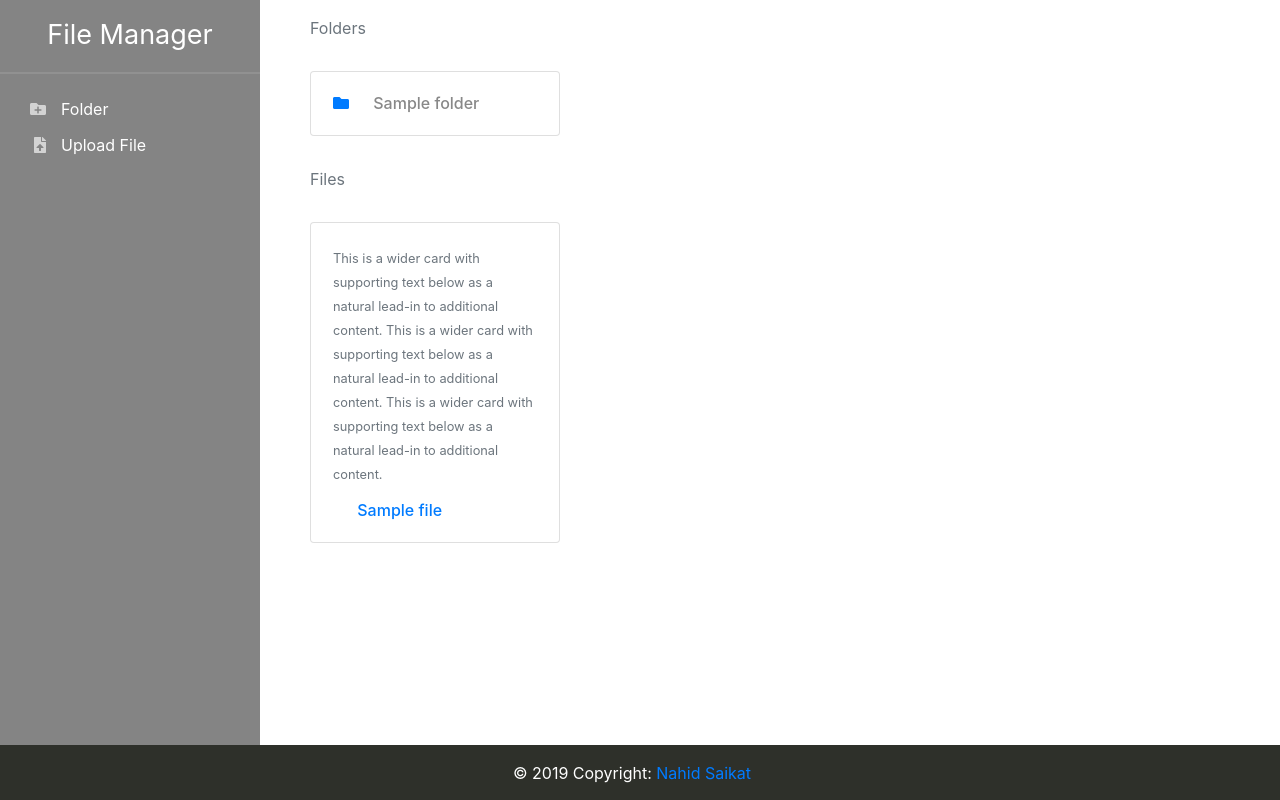
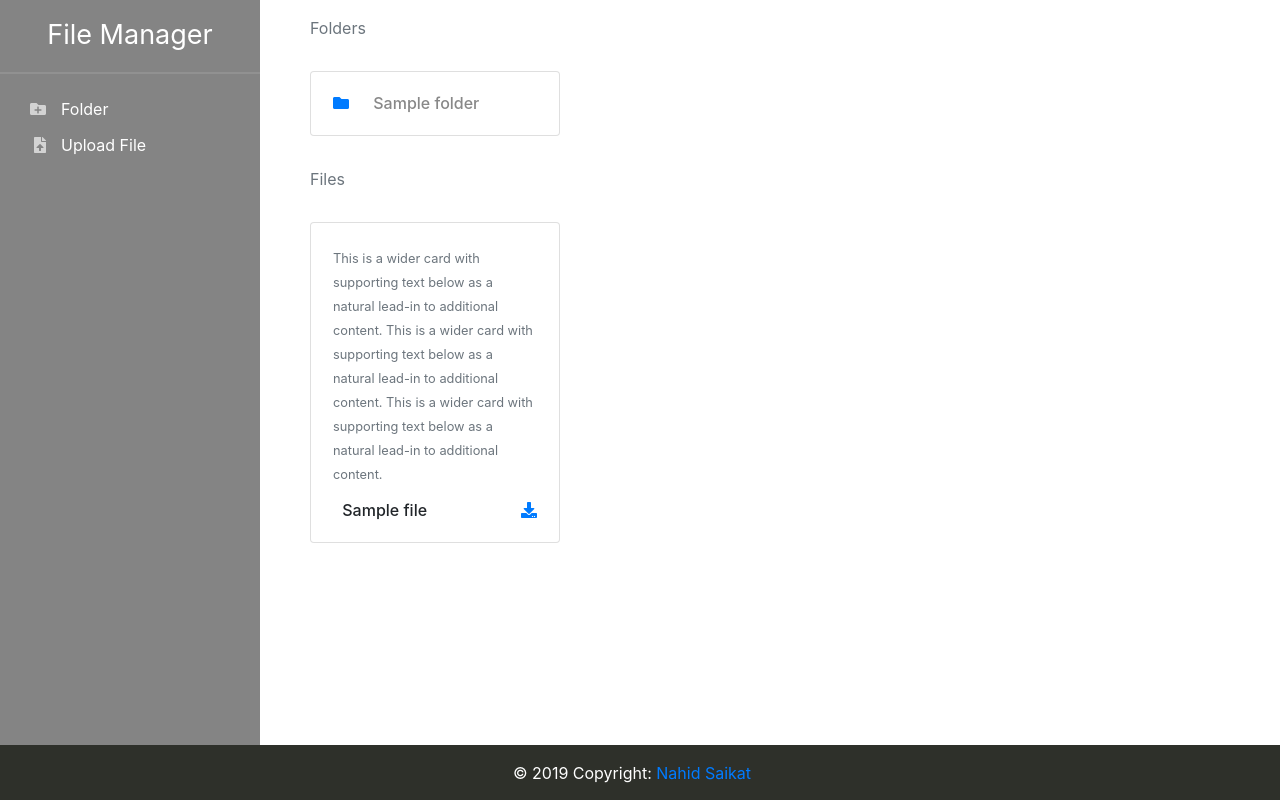
Before and after one commit to nahidsaikat/File-Manager, a Django app: template file_manager/folder/templates/folder/list.html in a window 1280 px wide. Run offline with Django 3.2, Linux system fonts and the light colour scheme; the template is opened without the code that fills it: most values are stand-ins (such as "Sample title", 1, 10 or a date in 2020); parts of the project's set-up code (start-up, migrations or seed data) failed here and were passed over; some libraries are stand-ins or nearby versions.

Commit message:
Download button for every file

```diff
--- a/file_manager/folder/templates/folder/list.html
+++ b/file_manager/folder/templates/folder/list.html
@@ -31,7 +31,6 @@
         <p class="text-muted">Files</p>
         <div class="row">
             {% for file in  file_list %}
-                <a href="#" class="">
                 <div class="card card-style">
                     <div class="card-body">
                         <p class="card-text"><small class="text-muted">
@@ -40,10 +39,11 @@
                             This is a wider card with supporting text below as a natural lead-in to additional content.
                         </small></p>
                         <h6 class="card-title"><i class="fas fa-file{{ file.icon }}"></i>
-                                <span class="ml20">{{ file.name|truncatechars:18 }}</span></h6>
+                            <span class="ml5 mr15">{{ file.name|truncatechars:18 }}</span>
+                            <span class="float-right"><a href="#"><i class="fas fa-download"></i></a></span>
+                        </h6>
                     </div>
                 </div>
-                </a>
             {% empty %}
                 <p class="text-muted ml40">Sorry, no files in this folder.</p>
             {% endfor %}
--- a/file_manager/static/styles/style.css
+++ b/file_manager/static/styles/style.css
@@ -42,6 +42,10 @@ hr {
 
 .mt40 {
     margin-top: 40px;
+}
+
+.ml5 {
+    margin-left: 5px;
 }
 
 .ml20 {
```
Lines whose indentation alone changed are shown as unchanged.
